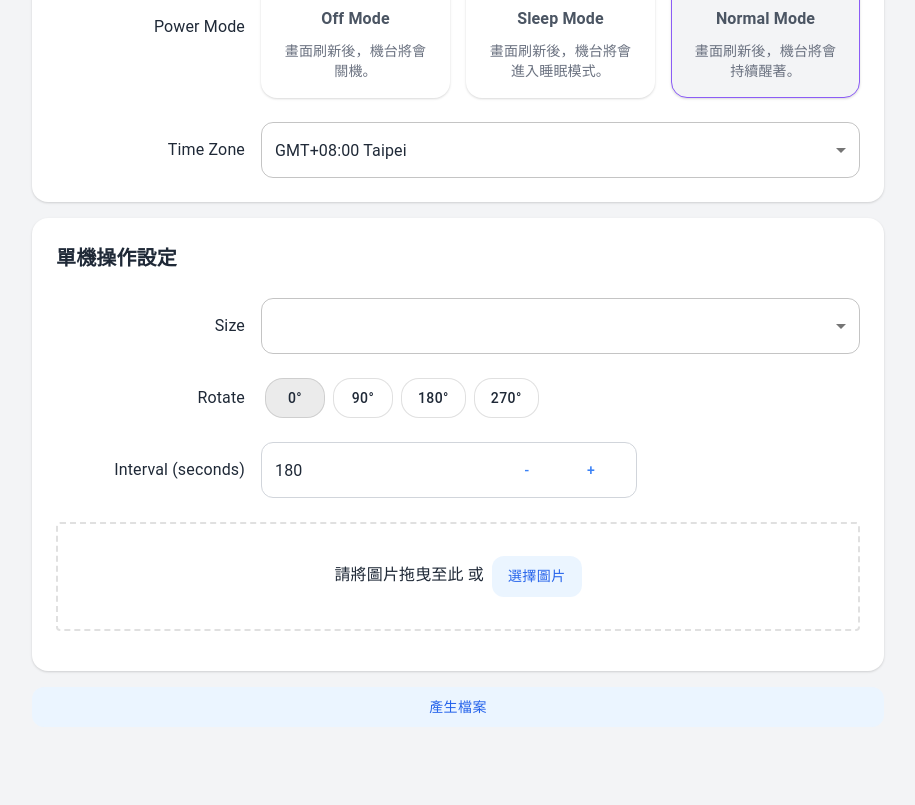
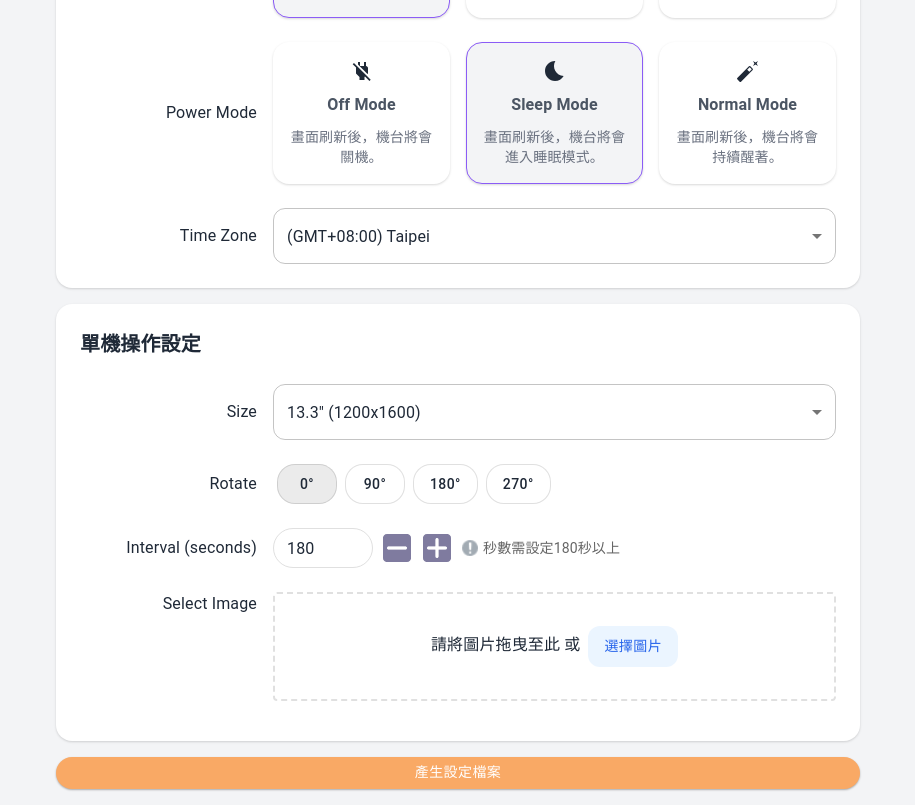
Before and after one commit to tsia-sionghai/epd-config-tool, a React (Vite) app: page / in a window 1280 px wide. Shown: the part 460-1265 px from the top of the page, without its empty margins (182-1097 px from the left). Before the commit the page ends 1203 px from the top, so only its background shows below. Built offline with nearby package versions, Linux system fonts and the light colour scheme.

Commit message:
Update main page

```diff
--- a/src/components/EPDConfigTool.tsx
+++ b/src/components/EPDConfigTool.tsx
@@ -1,26 +1,41 @@
 import React, { useState } from 'react';
-import { Grid, Typography, TextField, Select, MenuItem, Button, Paper, Box } from '@mui/material';
-import SettingsIcon from '@mui/icons-material/Settings';
+import { Grid, Typography, TextField, Select, MenuItem, Button, Paper, Box, styled, Container } from '@mui/material';
+import settingsIcon from '../assets/img_set.png';
 import ModeSelector from './ModeSelector';
 import PowerModeSelector from './PowerModeSelector';
 import RotateSelector from './RotateSelector';
 import ImageUploader from './ImageUploader';
+import IntervalSelector from './IntervalSelector';
+import alertIcon from '../assets/ic_alert.png';
+
+const AlertIcon = styled('img')({
+  width: 18,
+  height: 18,
+  marginRight: 4,
+});
+
+const HintText = styled(Typography)({
+  display: 'flex',
+  alignItems: 'center',
+  fontSize: 14,
+  color: '#666',
+});
 
 const EPDConfigurationTool: React.FC = () => {
   const [customer, setCustomer] = useState('');
   const [mode, setMode] = useState('auto');
-  const [powerMode, setPowerMode] = useState('normal');
+  const [powerMode, setPowerMode] = useState('hibernation');
   const [timeZone, setTimeZone] = useState('GMT+08:00');
-  const [size, setSize] = useState('13.3" (1200x1600)');
+  const [size, setSize] = useState('13.3');
   const [rotate, setRotate] = useState(0);
   const [interval, setInterval] = useState(180);
   const [images, setImages] = useState<string[]>([]);
 
   return (
-    <Box>
-      <Box display="flex" alignItems="center" mb={2}>
-        <SettingsIcon sx={{ mr: 1, fontSize: 30 }} />
-        <Typography variant="h4" component="h1">
+    <Container>
+      <Box display="flex" justifyContent="center" alignItems="center" mb={2}>
+        <img src={settingsIcon} alt="Settings" style={{ marginRight: '8px', width: '80px', height: '80px' }} />
+        <Typography variant="h6" component="h6" sx={{ fontWeight: 'normal' }}>
           EPD Configuration Tool
         </Typography>
       </Box>
@@ -50,7 +65,7 @@ const EPDConfigurationTool: React.FC = () => {
               <Typography align="right">Mode</Typography>
             </Grid>
             <Grid item xs={9}>
-              <ModeSelector value={mode} onChange={setMode} />
+              <ModeSelector value={"auto"} onChange={setMode} />
             </Grid>
           </Grid>
 
@@ -59,7 +74,7 @@ const EPDConfigurationTool: React.FC = () => {
               <Typography align="right">Power Mode</Typography>
             </Grid>
             <Grid item xs={9}>
-              <PowerModeSelector value={powerMode} onChange={setPowerMode} />
+              <PowerModeSelector value={"hibernation"} onChange={setPowerMode} />
             </Grid>
           </Grid>
 
@@ -73,7 +88,35 @@ const EPDConfigurationTool: React.FC = () => {
                 value={timeZone}
                 onChange={(e) => setTimeZone(e.target.value as string)}
               >
-                <MenuItem value="GMT+08:00">GMT+08:00 Taipei</MenuItem>
+                <MenuItem value="GMT-11:00">(GMT-11:00) Midway Island</MenuItem>
+                <MenuItem value="GMT-10:00">(GMT-10:00) Hawaii</MenuItem>
+                <MenuItem value="GMT-09:00">(GMT-09:00) Alaska</MenuItem>
+                <MenuItem value="GMT-08:00">(GMT-08:00) Pacific Time (US &amp; Canada)</MenuItem>
+                <MenuItem value="GMT-07:00">(GMT-07:00) Mountain Time (US &amp; Canada)</MenuItem>
+                <MenuItem value="GMT-06:00">(GMT-06:00) Central Time (US &amp; Canada)</MenuItem>
+                <MenuItem value="GMT-05:00">(GMT-05:00) Eastern Time (US &amp; Canada)</MenuItem>
+                <MenuItem value="GMT-04:00">(GMT-04:00) Atlantic Time (Canada)</MenuItem>
+                <MenuItem value="GMT-03:30">(GMT-03:30) Newfoundland</MenuItem>
+                <MenuItem value="GMT-03:00">(GMT-03:00) Buenos Aires</MenuItem>
+                <MenuItem value="GMT-02:00">(GMT-02:00) Mid-Atlantic</MenuItem>
+                <MenuItem value="GMT-01:00">(GMT-01:00) Azores</MenuItem>
+                <MenuItem value="GMT+00:00">(GMT+00:00) London</MenuItem>
+                <MenuItem value="GMT+01:00">(GMT+01:00) Paris</MenuItem>
+                <MenuItem value="GMT+02:00">(GMT+02:00) Athens</MenuItem>
+                <MenuItem value="GMT+03:00">(GMT+03:00) Moscow</MenuItem>
+                <MenuItem value="GMT+03:30">(GMT+03:30) Tehran</MenuItem>
+                <MenuItem value="GMT+04:00">(GMT+04:00) Dubai</MenuItem>
+                <MenuItem value="GMT+04:30">(GMT+04:30) Kabul</MenuItem>
+                <MenuItem value="GMT+05:00">(GMT+05:00) Islamabad</MenuItem>
+                <MenuItem value="GMT+05:30">(GMT+05:30) Kolkata</MenuItem>
+                <MenuItem value="GMT+05:45">(GMT+05:45) Kathmandu</MenuItem>
+                <MenuItem value="GMT+06:00">(GMT+06:00) Dhaka</MenuItem>
+                <MenuItem value="GMT+06:30">(GMT+06:30) Yangon (Rangoon)</MenuItem>
+                <MenuItem value="GMT+07:00">(GMT+07:00) Bangkok</MenuItem>
+                <MenuItem value="GMT+08:00" selected>(GMT+08:00) Taipei</MenuItem>
+                <MenuItem value="GMT+09:00">(GMT+09:00) Tokyo</MenuItem>
+                <MenuItem value="GMT+10:00">(GMT+10:00) Sydney</MenuItem>
+                <MenuItem value="GMT+12:00">(GMT+12:00) Auckland</MenuItem>
                 {/* Add more time zones here */}
               </Select>
             </Grid>
@@ -97,10 +140,10 @@ const EPDConfigurationTool: React.FC = () => {
                 value={size}
                 onChange={(e) => setSize(e.target.value as string)}
               >
-                <MenuItem value="13.3 (1200x1600)">13.3" (1200x1600)</MenuItem>
-                <MenuItem value="25.3 (1800x3200)">25.3" (1800x3200)</MenuItem>
-                <MenuItem value="28.3 (2160x3060)">28.3" (2160x3060)</MenuItem>
-                <MenuItem value="31.5 (1440x2560)">31.5" (1440x2560)</MenuItem>
+                <MenuItem value="13.3" selected>13.3" (1200x1600)</MenuItem>
+                <MenuItem value="25.3">25.3" (1800x3200)</MenuItem>
+                <MenuItem value="28.3">28.3" (2160x3060)</MenuItem>
+                <MenuItem value="31.5">31.5" (1440x2560)</MenuItem>
               </Select>
             </Grid>
           </Grid>
@@ -118,35 +161,37 @@ const EPDConfigurationTool: React.FC = () => {
             <Grid item xs={3}>
               <Typography align="right">Interval (seconds)</Typography>
             </Grid>
-            <Grid item xs={9}>
-              <TextField
-                type="number"
+            <Grid item container alignItems="center" xs={9}>
+              <IntervalSelector
                 value={interval}
-                onChange={(e) => setInterval(Number(e.target.value))}
-                InputProps={{
-                  endAdornment: (
-                    <>
-                      <Button onClick={() => setInterval(prev => prev - 1)}>-</Button>
-                      <Button onClick={() => setInterval(prev => prev + 1)}>+</Button>
-                    </>
-                  ),
-                }}
+                onChange={setInterval}
+                min={180}
+                max={3600}
               />
+              <HintText sx={{ ml: 1 }}>
+                <AlertIcon src={alertIcon} alt="Alert" />
+                秒數需設定180秒以上
+              </HintText>
             </Grid>
           </Grid>
 
-          <Grid item xs={12}>
-            <ImageUploader images={images} setImages={setImages} />
+          <Grid item container alignItems="flex-start" spacing={2}>
+            <Grid item xs={3}>
+              <Typography align="right">Select Image</Typography>
+            </Grid>
+            <Grid item xs={9}>
+              <ImageUploader images={images} setImages={setImages} />
+            </Grid>
           </Grid>
         </Grid>
       </Paper>
 
       <Box display="flex" alignItems="center" mb={2}>
-        <Button variant="contained" color="primary" fullWidth>
-          產生檔案
+        <Button variant="contained" fullWidth style={{ color: '#FFFFFF', boxShadow: '0 1px 2px rgb(0 0 0 / 30%)', borderRadius: '16px', backgroundColor: '#F9A965', height: '32px'}}>
+          產生設定檔案
         </Button>
       </Box>
-    </Box>
+    </Container>
   );
 };
 
```
Also changed, not shown: src/assets/ic_alert.png (added), src/assets/img_set.png (added).
